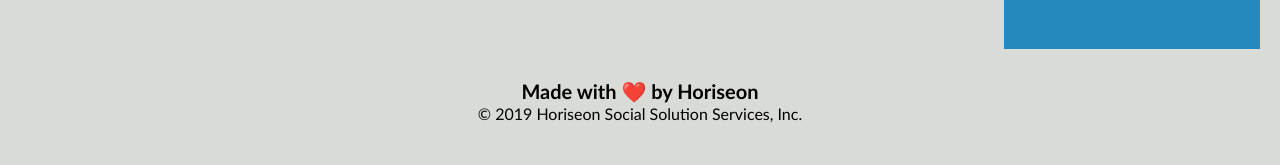
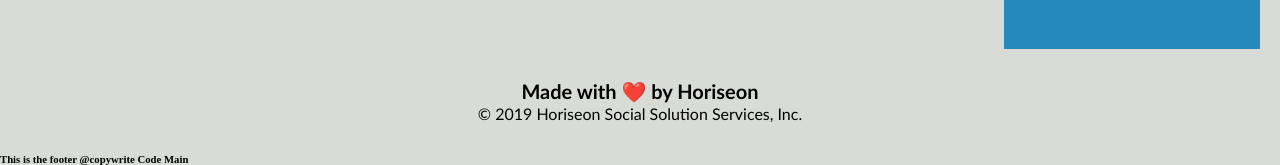
Before and after one commit to slsmi894/Code-Main, a plain HTML site: page index.html in a window 1280 px wide. Shown: the part 1870-2035 px from the top of the page. Drawn offline with Linux system fonts and the light colour scheme.

Commit message:
coded footer, completed

```diff
--- a/index.html
+++ b/index.html
@@ -77,6 +77,10 @@
             &copy; 2019 Horiseon Social Solution Services, Inc.
         </p>
     </div>
+    <footer class="end-final">
+        <h6>This is the footer @copywrite Code Main</h6>
+    </footer>
+
 </body>
 
 </html>
```
